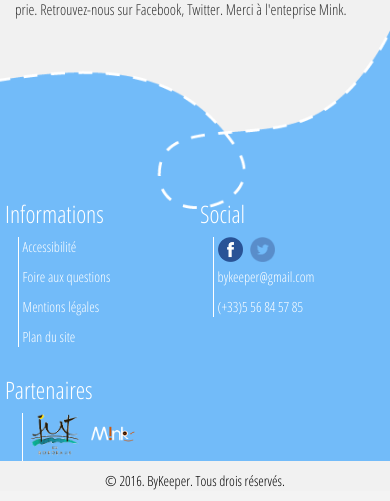
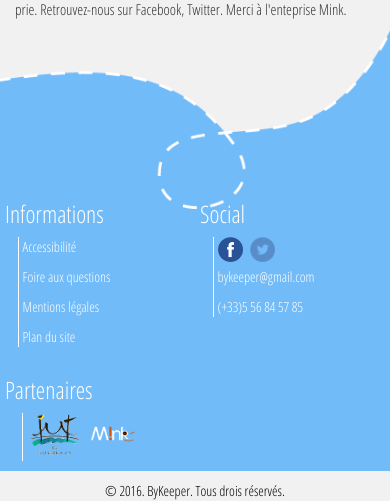
Before and after one commit to justinevacher/bykeeper, a PHP site: page /index.html in a window 390 px wide. Shown: the part 3032-3533 px from the top of the page. Run offline with PHP 8.4, Linux system fonts and the light colour scheme.

Commit message:
Modification footer version mobile

```diff
--- a/css/vitrine.css
+++ b/css/vitrine.css
@@ -272,6 +272,10 @@ footer aside {
 		transition: all 0.25s;
 		opacity: 1;
 	}
+
+	aside {
+		margin-bottom: 10px;
+	}
 }
 
 @media screen and (max-height: 350px) {
```
